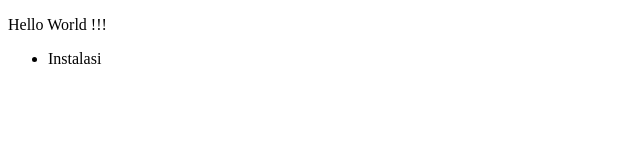
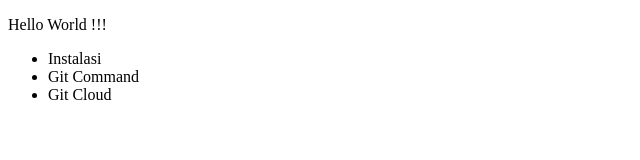
Before and after one commit to kurniaone90/BelajarGitHubLUR, a plain HTML site: page index.html in a window 1280 px wide. Shown: the whole page, without its empty margins (0-640 px from the left). Drawn offline with Linux system fonts and the light colour scheme.

Commit message:
Pindah Ke Branch Development

```diff
--- a/index.html
+++ b/index.html
@@ -8,6 +8,8 @@
 
 	<ul>
 		<li>Instalasi</li>
+		<li>Git Command</li>
+		<li>Git Cloud</li>
 	</ul>
 </body>
 </html>
```
